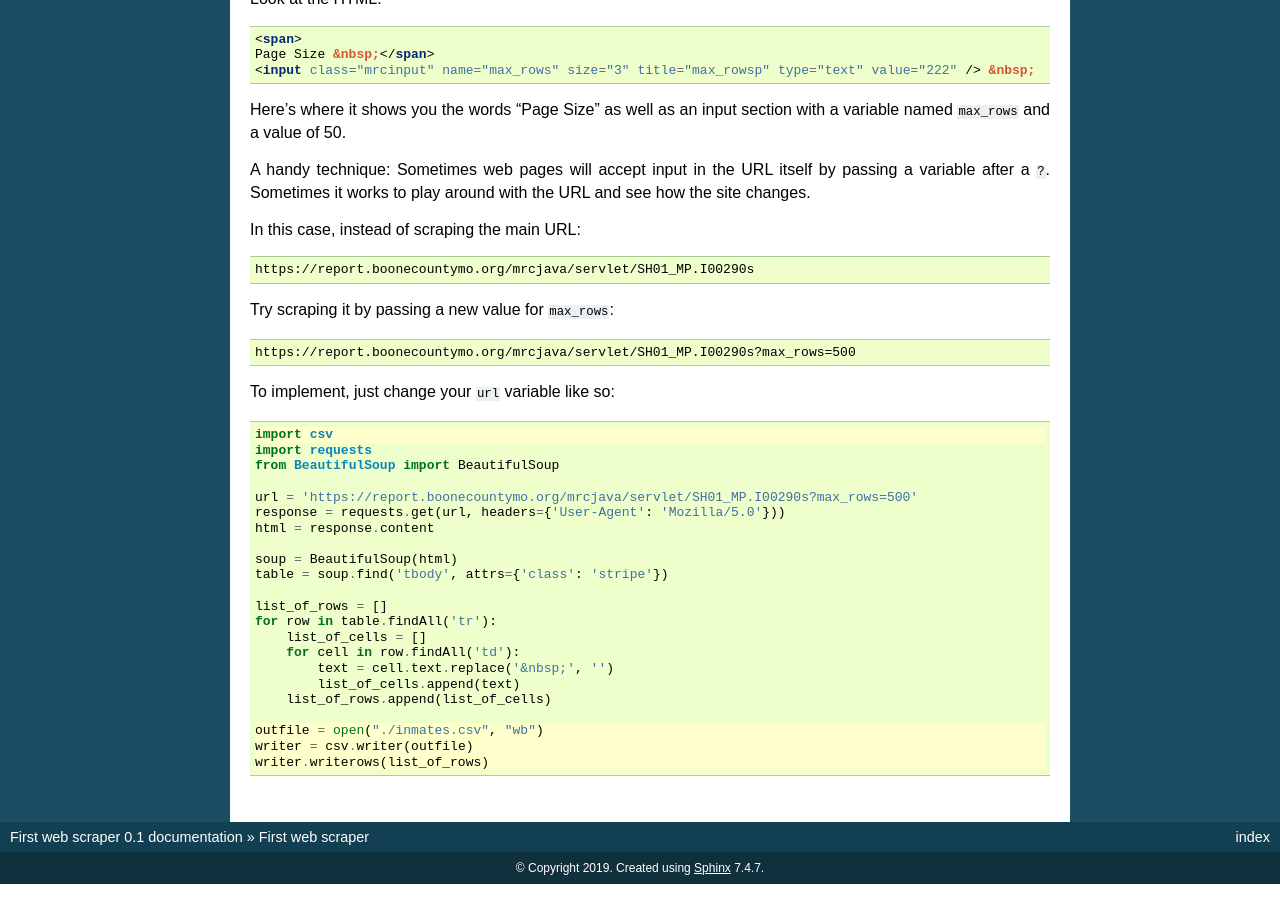
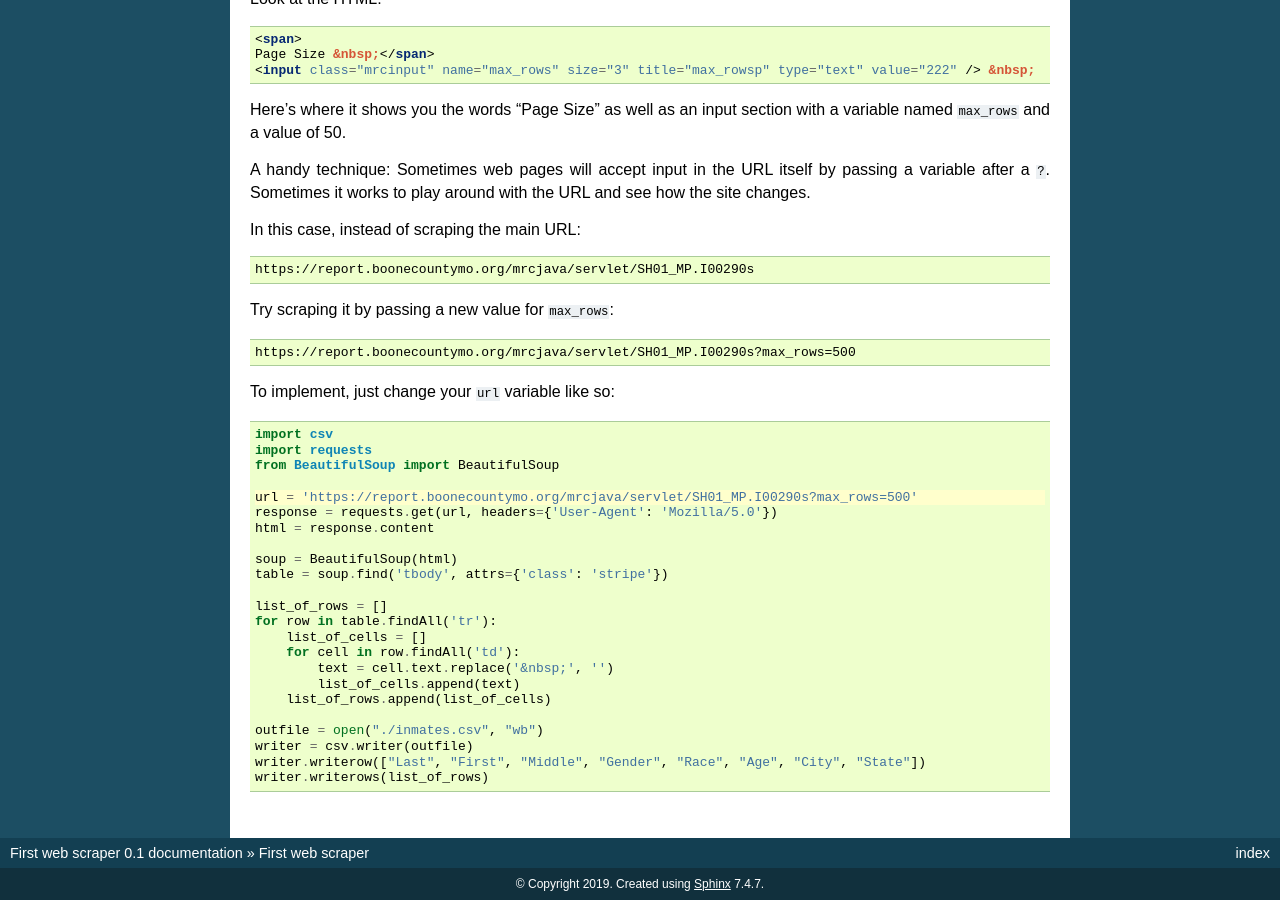
Before and after one commit to palewire/first-web-scraper, a Sphinx documentation site: the page built from docs/index.rst, in a window 1280 px wide and 900 px high, scrolled down 21819 px. Built offline with Sphinx 7.4.7, drawn with Linux system fonts in a browser that asks for light colours; some of the changed lines change nothing that is shown.

Commit message:
Update index.rst
Fix the highlight and  code for the last

```diff
--- a/docs/index.rst
+++ b/docs/index.rst
@@ -1167,14 +1167,14 @@ Try scraping it by passing a new value for ``max_rows``:
 To implement, just change your ``url`` variable like so:
 
 .. code-block:: python
-    :emphasize-lines: 1,20-22
+    :emphasize-lines: 5
 
     import csv
     import requests
     from BeautifulSoup import BeautifulSoup
 
     url = 'https://report.boonecountymo.org/mrcjava/servlet/SH01_MP.I00290s?max_rows=500'
-    response = requests.get(url, headers={'User-Agent': 'Mozilla/5.0'}))
+    response = requests.get(url, headers={'User-Agent': 'Mozilla/5.0'})
     html = response.content
 
     soup = BeautifulSoup(html)
@@ -1190,4 +1190,5 @@ To implement, just change your ``url`` variable like so:
 
     outfile = open("./inmates.csv", "wb")
     writer = csv.writer(outfile)
+    writer.writerow(["Last", "First", "Middle", "Gender", "Race", "Age", "City", "State"])
     writer.writerows(list_of_rows)
```
